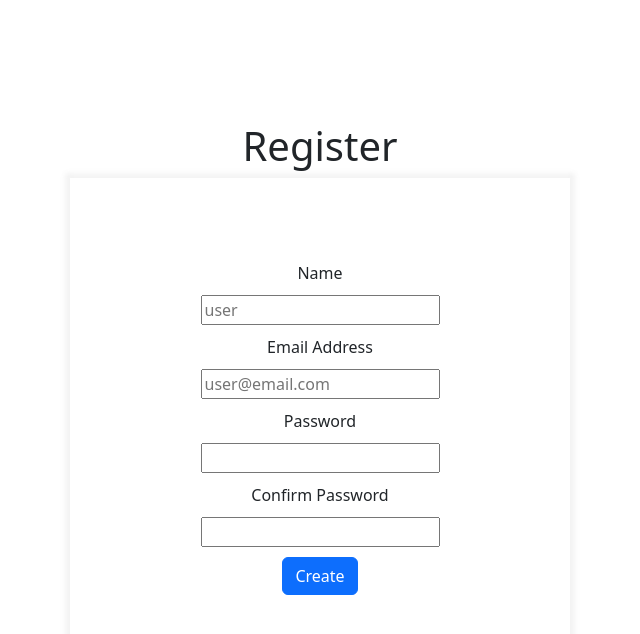
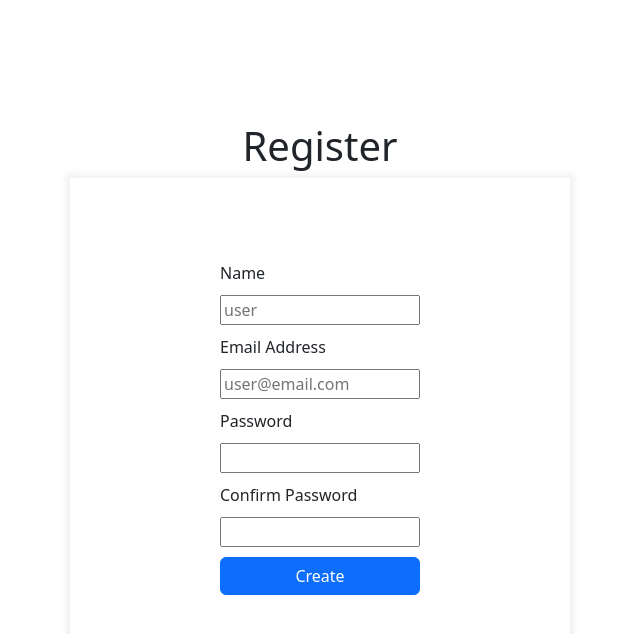
Before and after one commit to kev-rs/react-adv, a React (Create React App) app: page /auth/register in a window 1280 px wide. Shown: the top 634 px of the page, without its empty margins (320-960 px from the left). Built offline with nearby package versions, Linux system fonts and the light colour scheme.

Commit message:
practice-v3

```diff
--- a/src/components/auth/Sign_up.tsx
+++ b/src/components/auth/Sign_up.tsx
@@ -4,21 +4,26 @@ import jsonForm from '../../data/config-form.json'
 import Input from '../form/Input';
 
 const initialValues:{[key:string]: any} = {};
-const validationSchema:{[key:string]: any} = {};
+const validationFields:{[key:string]: any} = {};
 
-jsonForm.forEach(({ name, value, type, validations }) => {
+jsonForm.forEach(({ name, value, types, validations }) => {
     initialValues[name] = value;
 
-    let validator = (yup as any)[type]();
+    let validator = (yup as any)[types]();
+
     validations.forEach(({params, type}) => {
         if(!validator[type]) return;
 
         validator = validator[type](...params);
     })
-    validationSchema[name] = validator;
+    validationFields[name] = validator;
 })
 
+const validationSchema = yup.object({...validationFields})
+
 const Sign_up = () => {
+    console.log(jsonForm);
+
   return (
     <>
         <h1 className='title'>Register</h1>
@@ -34,7 +39,7 @@ const Sign_up = () => {
                 {(formik) => (
                     <Form className='form'>
                         {
-                            jsonForm.map(({name, label, ...rest}) => (
+                            jsonForm.map(({name, label, value, ...rest}) => (
                                 <Input key={name} name={name} label={label} {...rest} />
                             ))
                         }
--- a/src/components/form/Input.tsx
+++ b/src/components/form/Input.tsx
@@ -18,7 +18,7 @@ const Input = ({label, ...props}:Props) => {
     <>
         <label>{label}</label>
         <input {...field} {...props} />
-        <ErrorMessage name={props.name} component={'span'} />
+        <ErrorMessage name={props.name} component={'span'} className='error' />
     </>
   )
 }
--- a/src/data/config-form.json
+++ b/src/data/config-form.json
@@ -2,10 +2,11 @@
     {
         "tag": "input",
         "name": "name",
+        "type": "text",
         "value": "",
         "label": "Name",
+        "types": "string",
         "placeholder": "user",
-        "type": "string",
         "validations": [
             {
                 "type": "required",
@@ -20,11 +21,16 @@
     {
         "tag": "input",
         "name": "email",
+        "type": "email",
         "value": "",
         "label": "Email Address",
+        "types": "string",
         "placeholder": "user@email.com",
-        "type": "string",
         "validations": [
+            {
+                "type": "required",
+                "params": ["Required"]
+            },
             {
                 "type": "email",
                 "params": []
@@ -34,14 +40,15 @@
     {
         "tag": "input",
         "name": "password",
+        "type": "password",
         "value": "",
         "label": "Password",
+        "types": "string",
         "placeholder": "",
-        "type": "string",
         "validations": [
             {
                 "type": "required",
-                "params": []
+                "params": ["Required"]
             },
             {
                 "type": "min",
@@ -52,14 +59,15 @@
     {
         "tag": "input",
         "name": "confirm_password",
+        "type": "password",
         "value": "",
         "label": "Confirm Password",
+        "types": "string",
         "placeholder": "",
-        "type": "string",
         "validations": [
             {
                 "type": "required",
-                "params": []
+                "params": ["Required"]
             },
             {
                 "type": "oneOf",
--- a/src/styles/styles.css
+++ b/src/styles/styles.css
@@ -22,7 +22,11 @@ body {
     width: 200px;
     display: flex;
     flex-direction: column;
-    align-items: center;
+    /* align-items: center; */
     justify-content: center;
     gap: 10px;
 }
+
+.error {
+    color: red;
+}
```
